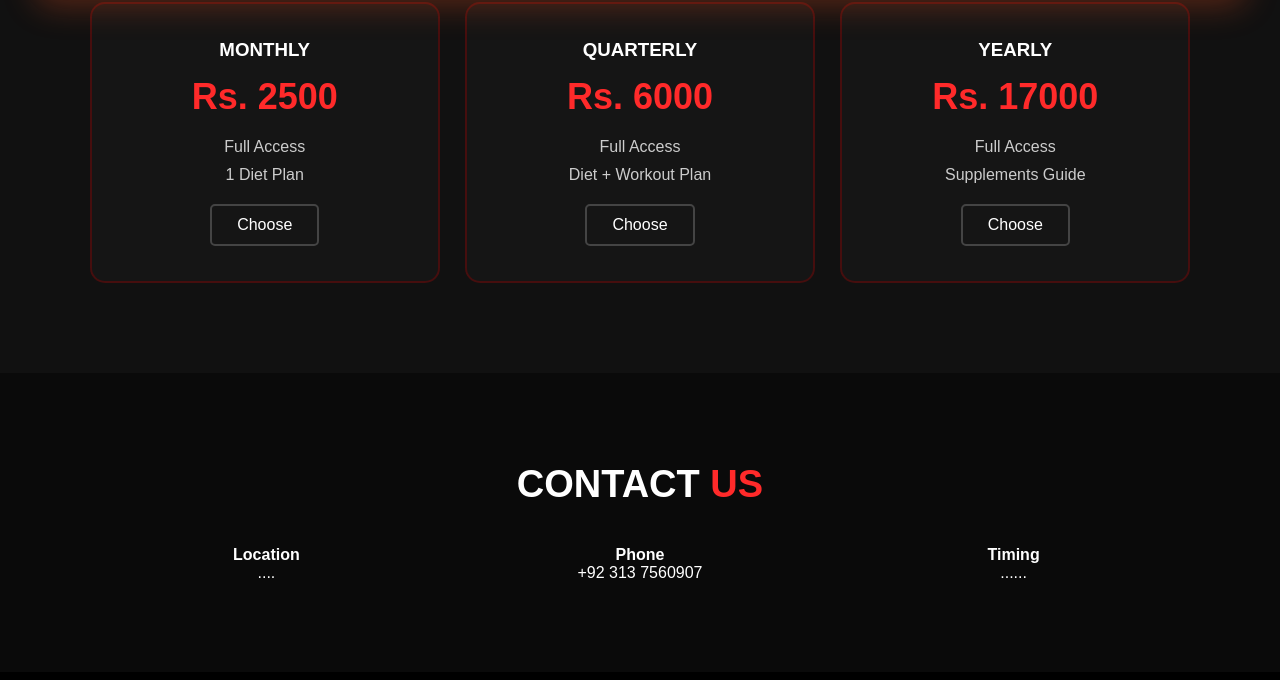
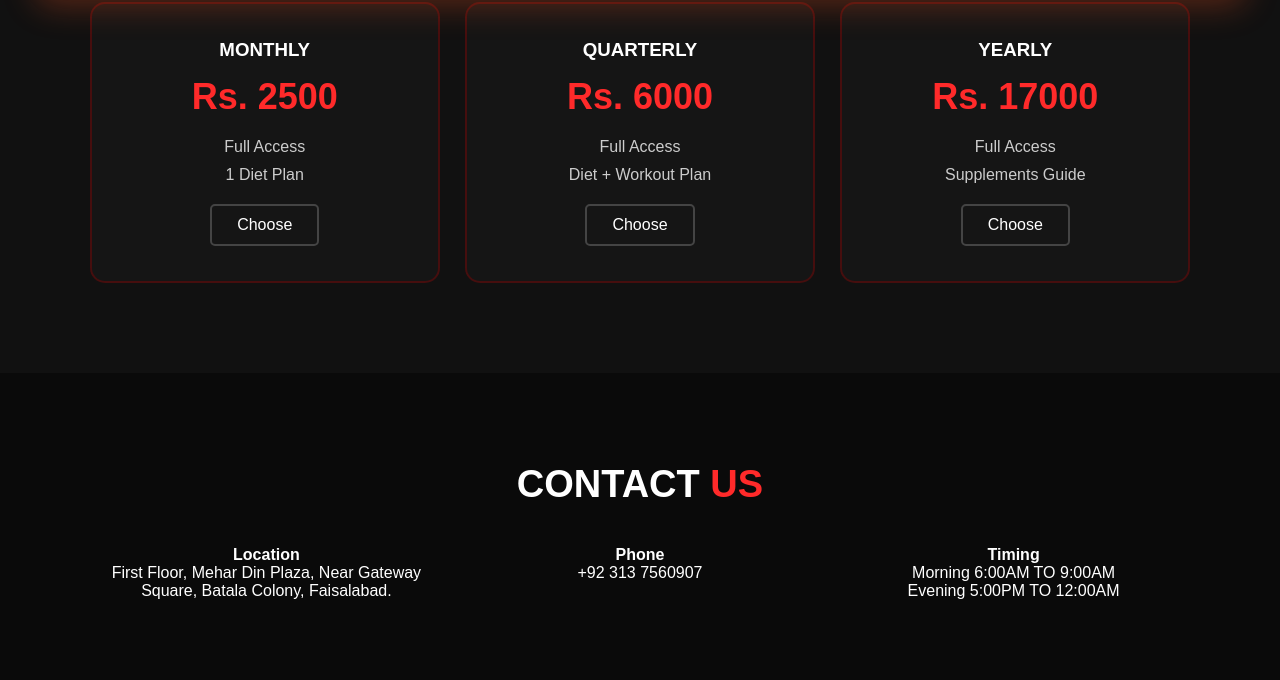
Before and after one commit to muhammadhassnain-ai/SkyFitnessGym, a plain HTML site: page index.html in a window 1280 px wide. Shown: the part 2906-3586 px from the top of the page. Drawn offline with Linux system fonts and the light colour scheme.

Commit message:
Revise contact details and operating hours
Updated contact information and timings in the contact section.

```diff
--- a/index.html
+++ b/index.html
@@ -109,17 +109,24 @@
   <div class="container">
     <h2 class="sec-title center">CONTACT <span>US</span></h2>
     <div class="contact-grid">
-      <div><i class="fas fa-location-dot"></i><h4>Location</h4><p>....</p></div>
+      <div><i class="fas fa-location-dot"></i><h4>Location</h4><p>First Floor, Mehar Din Plaza, Near Gateway Square, Batala Colony, Faisalabad.</p></div>
       <div><i class="fas fa-phone"></i><h4>Phone</h4><p>+92 313 7560907</p></div>
-      <div><i class="fas fa-clock"></i><h4>Timing</h4><p>......</p></div>
+      <div><i class="fas fa-clock"></i><h4>Timing</h4>
+        <p>
+          Morning 6:00AM TO 9:00AM
+        </p>
+        <p>
+          Evening 5:00PM TO 12:00AM
+        </p>
+      </div>
     </div>
   </div>
 </section>
 
 <footer>
   <div class="footer-social">
-    <a href="https://facebook.com/yourpage"><img src="facebook.png"></a>
-    <a href="https://instagram.com/yourpage"><img src="instagram.png"></i></a>
+    <a href="https://www.facebook.com/share/19XFGrGGuE/"><img src="facebook.png"></a>
+    <a href="https://instagram.com/mfurqan2658"><img src="instagram.png"></i></a>
     <a href="https://wa.me/923137560907"><img src="whatsapp.png"></i></a>
   </div>
   <p>© 2026 SkyFitness Gym | All Rights Reserved</p>
```
